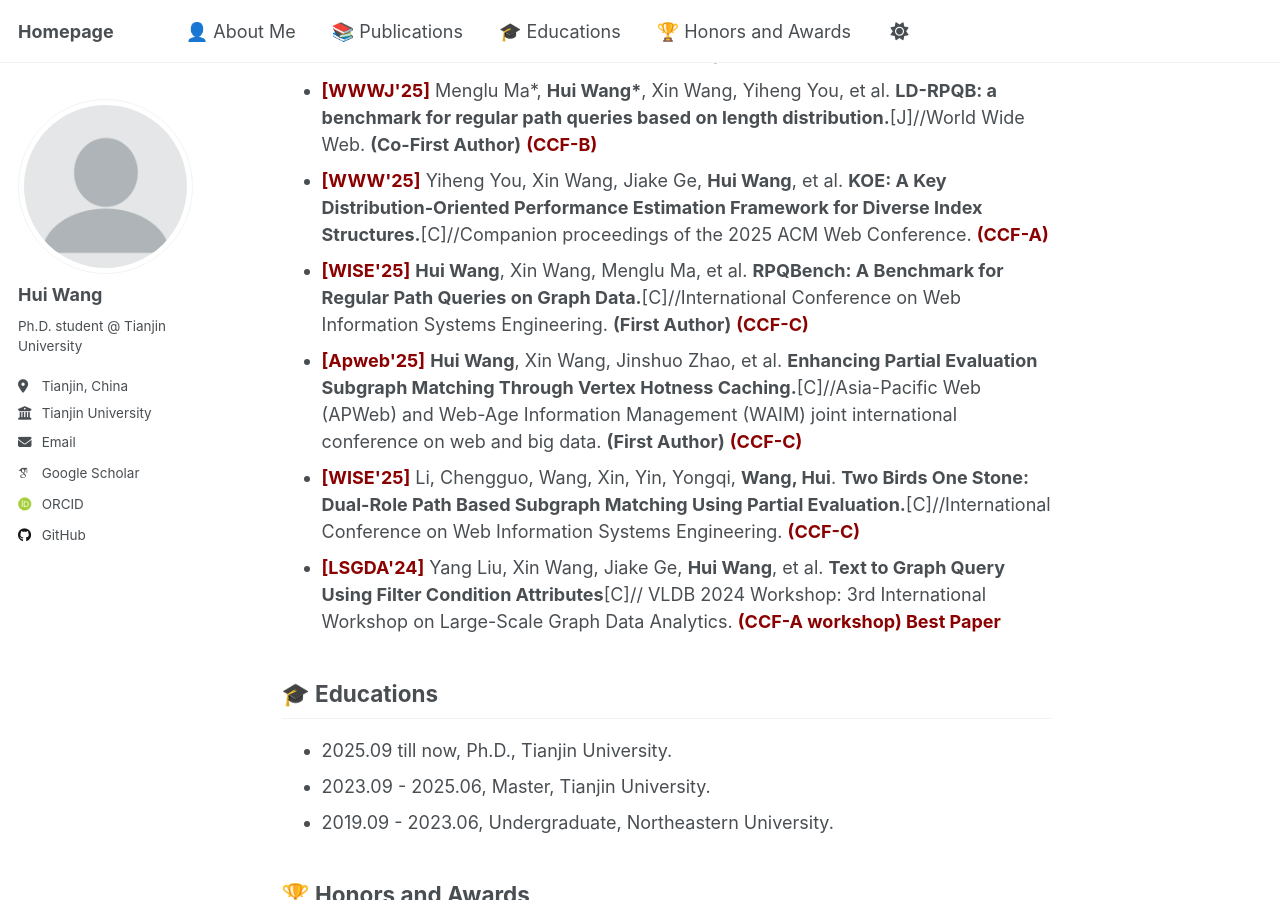
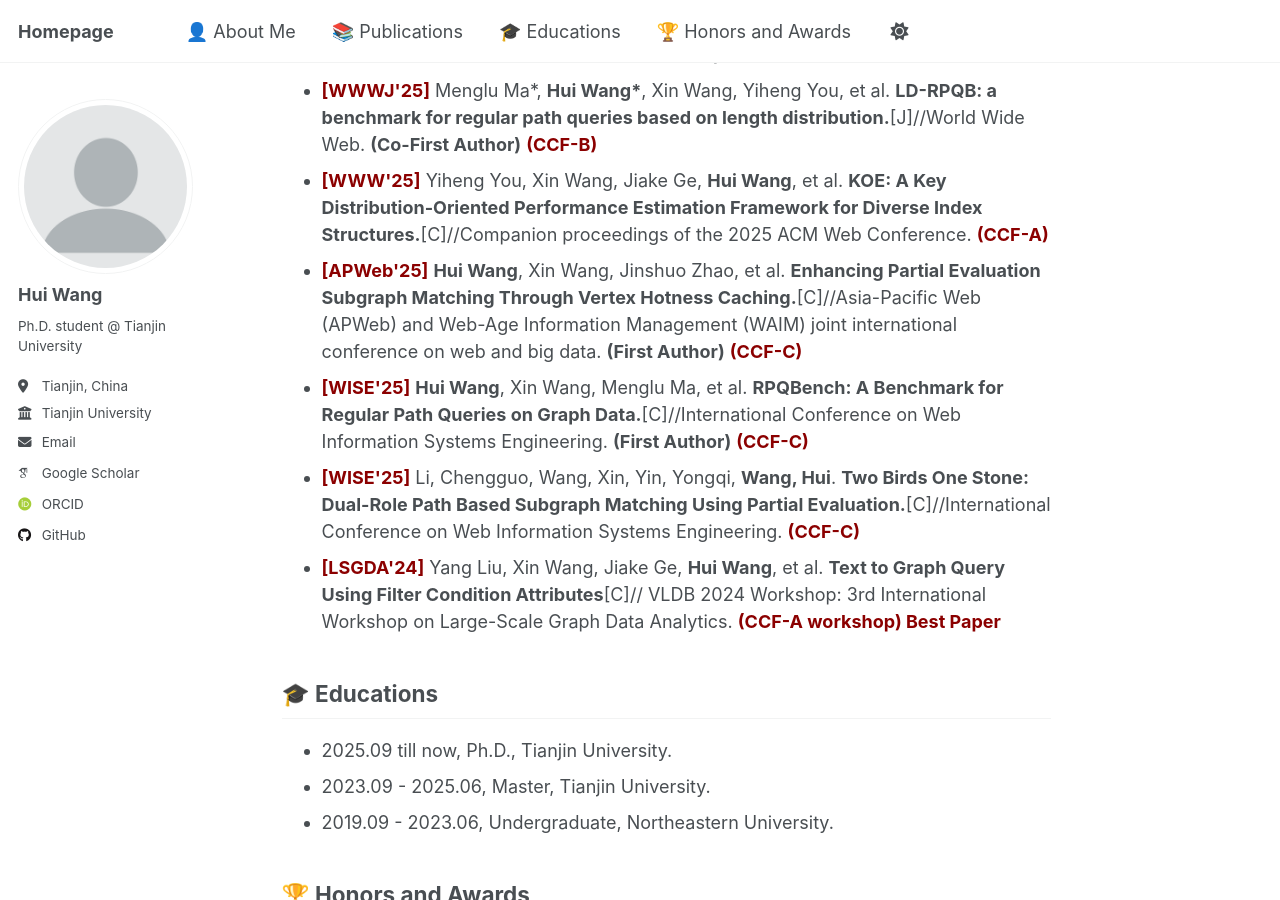
Before and after one commit to HaileyHui/wanghui, a Jekyll site: the page built from _pages/about.md, in a window 1280 px wide and 900 px high, scrolled down 508 px. Built offline with Jekyll 4.4.1, drawn with Linux system fonts in a browser that asks for light colours; some web fonts are replaced; a script that is not in the unit is left out.

Commit message:
Update publications.html

```diff
--- a/_pages/publications.html
+++ b/_pages/publications.html
@@ -3,8 +3,8 @@
   <li><span class="highlight" style="color: darkred; font-weight: bold;">[WWW'25]</span> <strong>Hui Wang</strong>, Xin Wang, Jiake Ge, et al. <strong>ShapeShifter: Workload-Aware Adaptive Evolving Index Structures Based on Learned Models.</strong>[C]//Proceedings of the 2025 ACM Web Conference. <strong>(First Author)</strong> <span class="highlight" style="color: darkred; font-weight: bold;">(CCF-A)</span></li>
   <li><span class="highlight" style="color: darkred; font-weight: bold;">[WWWJ'25]</span> Menglu Ma*, <strong>Hui Wang*</strong>, Xin Wang, Yiheng You, et al. <strong>LD-RPQB: a benchmark for regular path queries based on length distribution.</strong>[J]//World Wide Web. <strong>(Co-First Author)</strong> <span class="highlight" style="color: darkred; font-weight: bold;">(CCF-B)</span></li>
   <li><span class="highlight" style="color: darkred; font-weight: bold;">[WWW'25]</span> Yiheng You, Xin Wang, Jiake Ge, <strong>Hui Wang</strong>, et al. <strong>KOE: A Key Distribution-Oriented Performance Estimation Framework for Diverse Index Structures.</strong>[C]//Companion proceedings of the 2025 ACM Web Conference. <span class="highlight" style="color: darkred; font-weight: bold;">(CCF-A)</span></li>
+  <li><span class="highlight" style="color: darkred; font-weight: bold;">[APWeb'25]</span> <strong>Hui Wang</strong>, Xin Wang, Jinshuo Zhao, et al. <strong>Enhancing Partial Evaluation Subgraph Matching Through Vertex Hotness Caching.</strong>[C]//Asia-Pacific Web (APWeb) and Web-Age Information Management (WAIM) joint international conference on web and big data. <strong>(First Author)</strong> <span class="highlight" style="color: darkred; font-weight: bold;">(CCF-C)</span></li>
   <li><span class="highlight" style="color: darkred; font-weight: bold;">[WISE'25]</span> <strong>Hui Wang</strong>, Xin Wang, Menglu Ma, et al. <strong>RPQBench: A Benchmark for Regular Path Queries on Graph Data.</strong>[C]//International Conference on Web Information Systems Engineering. <strong>(First Author)</strong> <span class="highlight" style="color: darkred; font-weight: bold;">(CCF-C)</span></li>
-  <li><span class="highlight" style="color: darkred; font-weight: bold;">[Apweb'25]</span> <strong>Hui Wang</strong>, Xin Wang, Jinshuo Zhao, et al. <strong>Enhancing Partial Evaluation Subgraph Matching Through Vertex Hotness Caching.</strong>[C]//Asia-Pacific Web (APWeb) and Web-Age Information Management (WAIM) joint international conference on web and big data. <strong>(First Author)</strong> <span class="highlight" style="color: darkred; font-weight: bold;">(CCF-C)</span></li>
   <li><span class="highlight" style="color: darkred; font-weight: bold;">[WISE'25]</span> Li, Chengguo, Wang, Xin, Yin, Yongqi, <strong>Wang, Hui</strong>. <strong>Two Birds One Stone: Dual-Role Path Based Subgraph Matching Using Partial Evaluation.</strong>[C]//International Conference on Web Information Systems Engineering. <span class="highlight" style="color: darkred; font-weight: bold;">(CCF-C)</span></li>
   <li><span class="highlight" style="color: darkred; font-weight: bold;">[LSGDA'24]</span> Yang Liu, Xin Wang, Jiake Ge, <strong>Hui Wang</strong>, et al. <strong>Text to Graph Query Using Filter Condition Attributes</strong>[C]// VLDB 2024 Workshop: 3rd International Workshop on Large-Scale Graph Data Analytics. <span class="highlight" style="color: darkred; font-weight: bold;">(CCF-A workshop) Best Paper</span></li>
 </ul>
```
